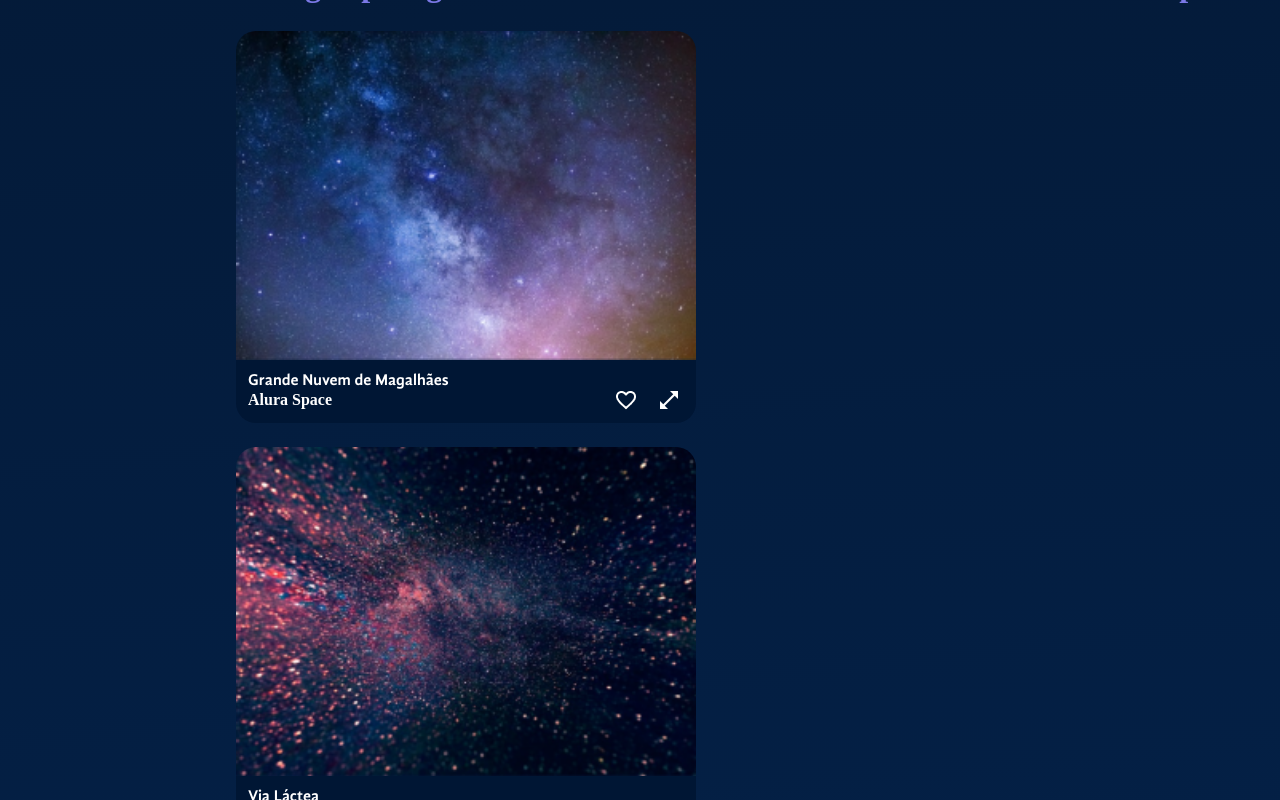
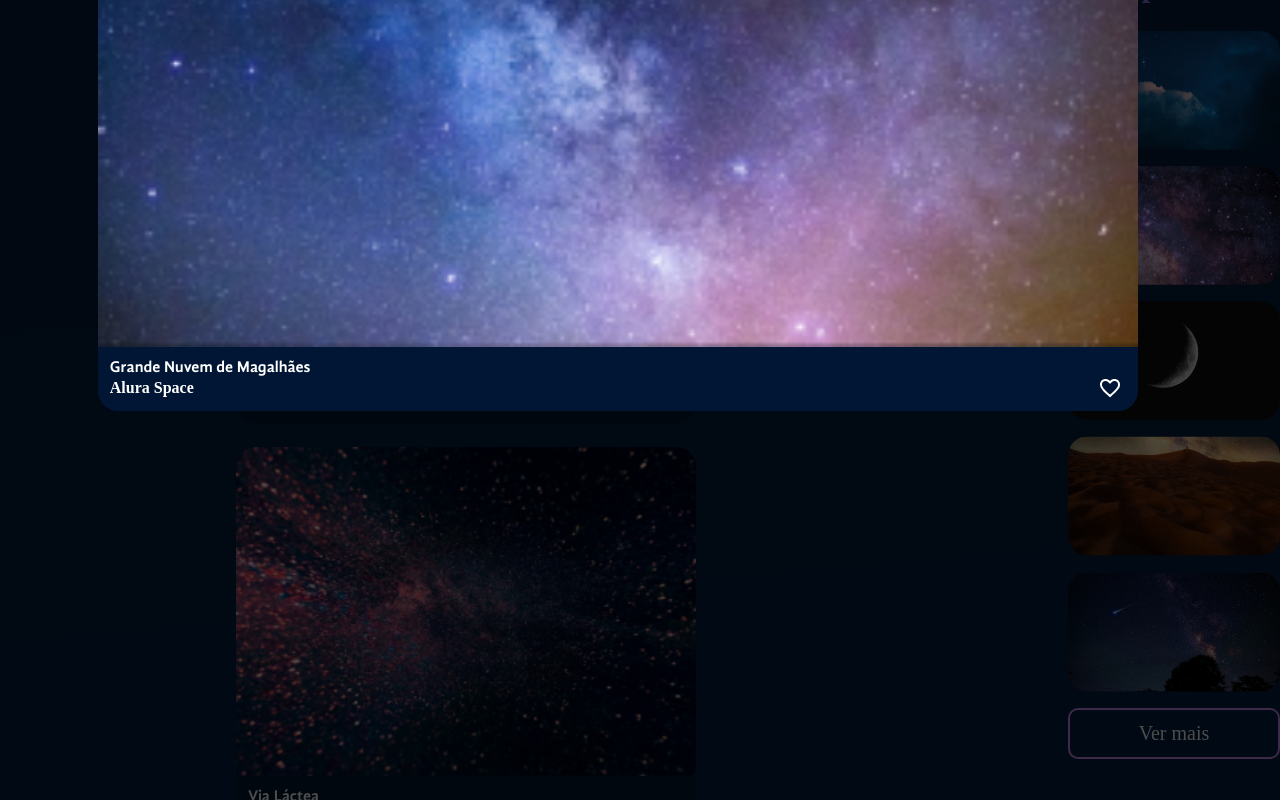
Before and after one commit to AdmAlexandreMattos/react-space-app, a React (Vite) app: page / in a window 1280 px wide. Both pictures are taken after a click on the button 669 px from the left and 1091 px from the top of the page. Shown: the part 691-1491 px from the top of the page. Built offline with nearby package versions, Linux system fonts and the light colour scheme.

Commit message:
Fundo com opacidade
Concluindo a lógica de abrir o modal e exibir a imagem em zoom. Além disso, desafio adicional para exibir as fotos populares.

```diff
--- a/src/App.jsx
+++ b/src/App.jsx
@@ -59,7 +59,10 @@
           </ConteudoGaleria>
         </MainContainer>
       </AppContainer>
-      <ModalZoom foto={fotoSelecionada} />
+      <ModalZoom
+        foto={fotoSelecionada}
+        aoFechar={() => setFotoSelecionada(null)}
+      />
     </FundoGradiente>
   );
 }
--- /dev/null
+++ b/src/componentes/Galeria/Populares/fotos-populares.json
@@ -0,0 +1,27 @@
+[
+  {
+    "path": "/imagens/populares/foto-1.png",
+    "alt": "galáxia",
+    "id": 1
+  },
+  {
+    "path": "/imagens/populares/foto-2.png",
+    "alt": "lua",
+    "id": 2
+  },
+  {
+    "path": "/imagens/populares/foto-3.png",
+    "alt": "terra",
+    "id": 3
+  },
+  {
+    "path": "/imagens/populares/foto-4.png",
+    "alt": "nuvem",
+    "id": 4
+  },
+  {
+    "path": "/imagens/populares/foto-5.png",
+    "alt": "meteoro",
+    "id": 5
+  }
+]
--- a/src/componentes/Galeria/Populares/index.jsx
+++ b/src/componentes/Galeria/Populares/index.jsx
@@ -1,10 +1,43 @@
+import { styled } from "styled-components";
 import Titulo from "../../Titulo";
+
+import fotos from "./fotos-populares.json";
+
+const ColunaFotos = styled.section`
+  display: flex;
+  flex-direction: column;
+  gap: 16px;
+`;
+
+const Imagem = styled.img`
+  max-width: 212px;
+  border-radius: 20px;
+`;
+
+const Botao = styled.button`
+  background-color: transparent;
+  color: #fff;
+  border: 2px solid;
+  border-color: #c98cf1;
+  padding: 12px 20px;
+  font-size: 20px;
+  border-radius: 10px;
+  cursor: pointer;
+  width: 100%;
+  margin-top: 16px;
+`;
 
 const Populares = () => {
   return (
-    <>
+    <section>
       <Titulo $alinhamento="center">Populares</Titulo>
-    </>
+      <ColunaFotos>
+        {fotos.map((foto) => (
+          <Imagem key={foto.id} src={foto.path} alt={foto.alt} />
+        ))}
+      </ColunaFotos>
+      <Botao>Ver mais</Botao>
+    </section>
   );
 };
 
--- a/src/componentes/ModalZoom/index.jsx
+++ b/src/componentes/ModalZoom/index.jsx
@@ -1,12 +1,54 @@
-const ModalZoom = ({ foto }) => {
+import { styled } from "styled-components";
+import Imagem from "../Galeria/Imagem";
+import BotaoIcone from "../BotaoIcone";
+
+const Overlay = styled.div`
+  background-color: rgba(0, 0, 0, 0.7);
+  position: fixed;
+  top: 0;
+  right: 0;
+  bottom: 0;
+  left: 0;
+`;
+
+const DialogEstilizado = styled.dialog`
+  position: absolute;
+  top: 294px;
+  background: transparent;
+  padding: 0;
+  border: 0;
+  width: 1156px;
+  display: flex;
+  justify-content: center;
+  form {
+    button {
+      position: relative;
+      top: 20px;
+      right: 60px;
+    }
+  }
+`;
+
+const ModalZoom = ({ foto, aoFechar, aoAlternarFavorito }) => {
   return (
     <>
-      <dialog open={!!foto}>
-        <p>Exemplo do Mozilla</p>
-        <form method="dialog">
-          <button type="submit">ok</button>
-        </form>
-      </dialog>
+      {foto && (
+        <>
+          <Overlay />
+          <DialogEstilizado open={!!foto} onClose={aoFechar}>
+            <Imagem
+              foto={foto}
+              expandida={true}
+              aoAlternarFavorito={aoAlternarFavorito}
+            />
+            <form method="dialog">
+              <BotaoIcone formMethod="dialog">
+                <img src="/icones/fechar.png" alt="Icone de fechar" />
+              </BotaoIcone>
+            </form>
+          </DialogEstilizado>
+        </>
+      )}
     </>
   );
 };
```
